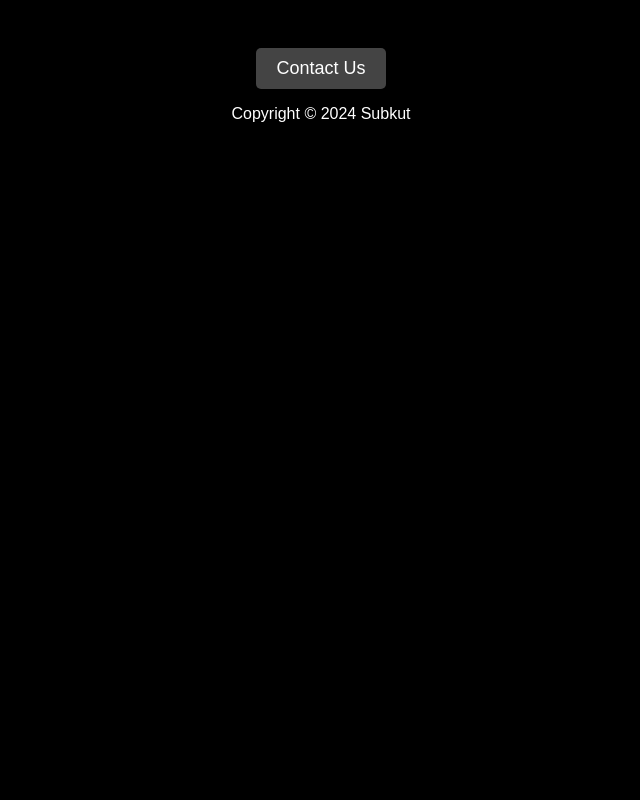
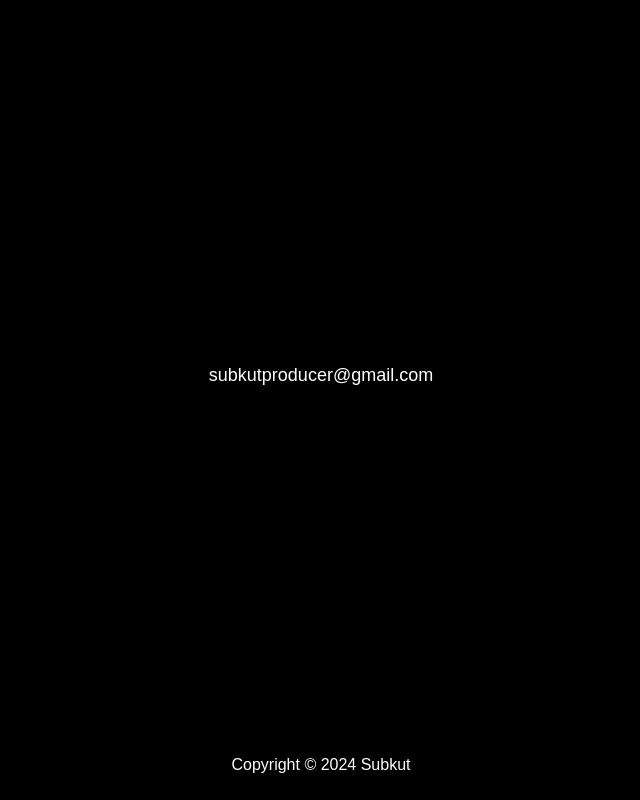
Before and after one commit to pablocamesellecastro/pablocamesellecastro, a plain HTML site: page index.html in a window 1280 px wide. Shown: the whole page, without its empty margins (319-959 px from the left). Drawn offline with Linux system fonts and the light colour scheme.

Commit message:
actualizacion

```diff
--- a/index.html
+++ b/index.html
@@ -7,7 +7,7 @@
 <body>
 
     <main>
-        <a href="mailto:subkutproducer@gmail.com" class="contact-button">Contact Us</a>
+        <a href="mailto:subkutproducer@gmail.com" class="contact-button">subkutproducer@gmail.com</a>
     </main>
 
     <footer>
--- a/styles.css
+++ b/styles.css
@@ -1,23 +1,39 @@
 body {
-    background-color: #000; /* Fondo negro */
-    color: #fff; /* Texto blanco */
-    font-family: Arial, sans-serif;
-    text-align: center;
-    padding: 20px;
+    font-family: Arial, sans-serif; /* Fuente para el texto */
+    background-color: #000000; /* Fondo negro */
+    color: #ffffff; /* Texto blanco */
+    margin: 0;
+    padding: 0;
+    display: flex;
+    flex-direction: column;
+    min-height: 100vh; /* Asegura que el cuerpo ocupe al menos toda la altura de la pantalla */
+}
+
+main {
+    flex: 1; /* Hace que el main ocupe el espacio disponible */
+    display: flex;
+    justify-content: center; /* Centra el contenido horizontalmente */
+    align-items: center; /* Centra el contenido verticalmente */
+    text-align: center; /* Centra el texto */
+}
+
+h1 {
+    color: #ffffff; /* Color del título en blanco */
+}
+
+footer {
+    background-color: #000000; /* Fondo del pie de página en gris oscuro */
+    color: #ffffff; /* Texto del pie de página en blanco */
+    text-align: center; /* Centra el texto en el pie de página */
+    padding: 10px 0; /* Espaciado dentro del pie de página */
 }
 
 .contact-button {
     display: inline-block;
-    background-color: #444; /* Color de fondo del botón */
     color: #fff; /* Color del texto del botón */
-    padding: 10px 20px;
     text-decoration: none;
     border-radius: 5px;
     font-size: 18px;
     margin-top: 20px;
     transition: background-color 0.3s ease;
 }
-
-.contact-button:hover {
-    background-color: #555; /* Color de fondo del botón al pasar el mouse */
-}
```
